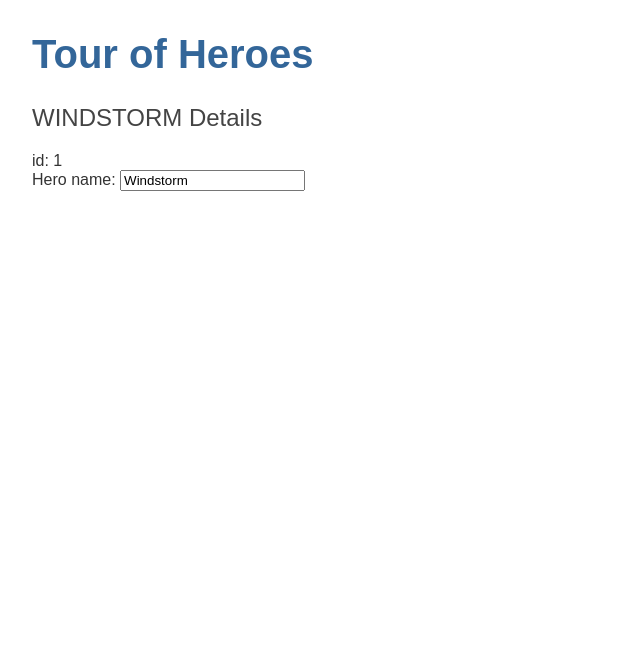
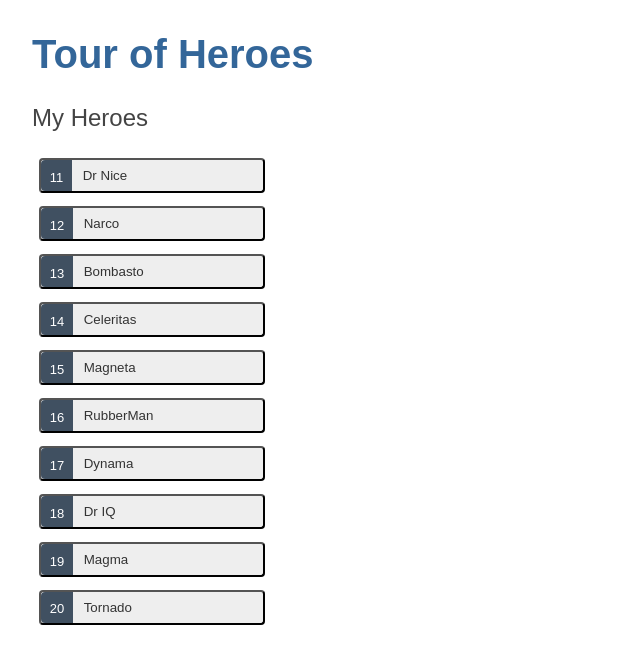
Before and after one commit to MatteoR1994/tourOfHeroes, an Angular app: page / in a window 1280 px wide. Shown: the top 664 px of the page, without its empty margins (0-640 px from the left). Built offline with nearby package versions, Linux system fonts and the light colour scheme.

Commit message:
fatti punti 2 e 3 tutorial

```diff
--- a/src/app/app.module.ts
+++ b/src/app/app.module.ts
@@ -4,12 +4,14 @@ import { BrowserModule } from '@angular/platform-browser';
 
 import { AppRoutingModule } from './app-routing.module';
 import { AppComponent } from './app.component';
-import { HeroesComponent } from './heroes/heroes.component';
+import { HeroesComponent } from './components/heroes/heroes.component';
+import { HeroDetailComponent } from './components/hero-detail/hero-detail.component';
 
 @NgModule({
   declarations: [
     AppComponent,
-    HeroesComponent
+    HeroesComponent,
+    HeroDetailComponent
   ],
   imports: [
     BrowserModule,
--- /dev/null
+++ b/src/app/components/hero-detail/hero-detail.component.html
@@ -0,0 +1,10 @@
+<div *ngIf="hero">
+
+    <h2>{{hero.name | uppercase}} Details</h2>
+    <div><span>id: </span>{{hero.id}}</div>
+    <div>
+        <label for="hero-name">Hero name: </label>
+        <input id="hero-name" [(ngModel)]="hero.name" placeholder="name">
+    </div>
+
+</div>
--- /dev/null
+++ b/src/app/components/hero-detail/hero-detail.component.ts
@@ -0,0 +1,18 @@
+import { Component, OnInit, Input } from '@angular/core';
+import { Hero } from 'src/app/model/hero';
+
+@Component({
+  selector: 'app-hero-detail',
+  templateUrl: './hero-detail.component.html',
+  styleUrls: ['./hero-detail.component.scss']
+})
+export class HeroDetailComponent implements OnInit {
+
+  @Input() hero?: Hero;
+
+  constructor() { }
+
+  ngOnInit(): void {
+  }
+
+}
--- /dev/null
+++ b/src/app/components/heroes/heroes.component.html
@@ -0,0 +1,11 @@
+<h2>My Heroes</h2>
+<ul class="heroes">
+    <li *ngFor="let hero of heroes">
+        <button [class.selected]="hero === selectedHero" type="button" (click)="onSelect(hero)">
+            <span class="badge">{{hero.id}}</span>
+            <span class="name">{{hero.name}}</span>
+          </button>
+    </li>
+</ul>
+
+<app-hero-detail [hero]="selectedHero"></app-hero-detail>
--- /dev/null
+++ b/src/app/components/heroes/heroes.component.scss
@@ -0,0 +1,65 @@
+.heroes {
+    margin: 0 0 2em 0;
+    list-style-type: none;
+    padding: 0;
+    width: 15em;
+  }
+
+  .heroes li {
+    display: flex;
+  }
+
+  .heroes button {
+    flex: 1;
+    cursor: pointer;
+    position: relative;
+    left: 0;
+    background-color: #EEE;
+    margin: .5em;
+    padding: 0;
+    border-radius: 4px;
+    display: flex;
+    align-items: stretch;
+    height: 2.6em;
+  }
+
+  .heroes button:hover {
+    color: #2c3a41;
+    background-color: #e6e6e6;
+    left: .1em;
+  }
+
+  .heroes button:active {
+    background-color: #525252;
+    color: #fafafa;
+  }
+
+  .heroes button.selected {
+    background-color: black;
+    color: white;
+  }
+
+  .heroes button.selected:hover {
+    background-color: #505050;
+    color: white;
+  }
+
+  .heroes button.selected:active {
+    background-color: black;
+    color: white;
+  }
+
+  .heroes .badge {
+    display: inline-block;
+    font-size: small;
+    color: white;
+    padding: 0.8em 0.7em 0.8em 0.7em;
+    background-color: #405061;
+    line-height: 1em;
+    margin-right: .8em;
+    border-radius: 4px 0 0 4px;
+  }
+
+  .heroes .name {
+    align-self: center;
+  }
--- a/src/app/heroes/heroes.component.ts
+++ b/src/app/components/heroes/heroes.component.ts
@@ -1,5 +1,6 @@
 import { Component, OnInit } from '@angular/core';
-import { Hero } from '../hero';
+import { Hero } from '../../model/hero';
+import { HEROES } from 'src/app/model/mock-heroes';
 
 @Component({
   selector: 'app-heroes',
@@ -8,14 +9,22 @@ import { Hero } from '../hero';
 })
 export class HeroesComponent implements OnInit {
 
-  hero: Hero = {
-    id: 1,
-    name: 'Windstorm'
-  };
+  // hero: Hero = {
+  //   id: 1,
+  //   name: 'Windstorm'
+  // };
+
+  heroes = HEROES;
+
+  selectedHero?: Hero;
 
   constructor() { }
 
   ngOnInit(): void {
   }
 
+  onSelect(hero: Hero): void {
+    this.selectedHero = hero;
+  }
+
 }
--- a/src/app/heroes/heroes.component.html
+++ /dev/null
@@ -1,6 +0,0 @@
-<h2>{{hero.name | uppercase}} Details</h2>
-<div><span>id: </span>{{hero.id}}</div>
-<div>
-    <label for="name">Hero name: </label>
-    <input id="name" [(ngModel)]="hero.name" placeholder="name">
-</div>
--- /dev/null
+++ b/src/app/model/mock-heroes.ts
@@ -0,0 +1,14 @@
+import { Hero } from './hero';
+
+export const HEROES: Hero[] = [
+    { id: 11, name: 'Dr Nice' },
+    { id: 12, name: 'Narco' },
+    { id: 13, name: 'Bombasto' },
+    { id: 14, name: 'Celeritas' },
+    { id: 15, name: 'Magneta' },
+    { id: 16, name: 'RubberMan' },
+    { id: 17, name: 'Dynama' },
+    { id: 18, name: 'Dr IQ' },
+    { id: 19, name: 'Magma' },
+    { id: 20, name: 'Tornado' }
+];
```
Also changed, not shown: src/app/components/hero-detail/hero-detail.component.scss (added), src/app/model/hero.ts (renamed from src/app/hero.ts), 2 other files (tests, documents, lock files or other folders).
